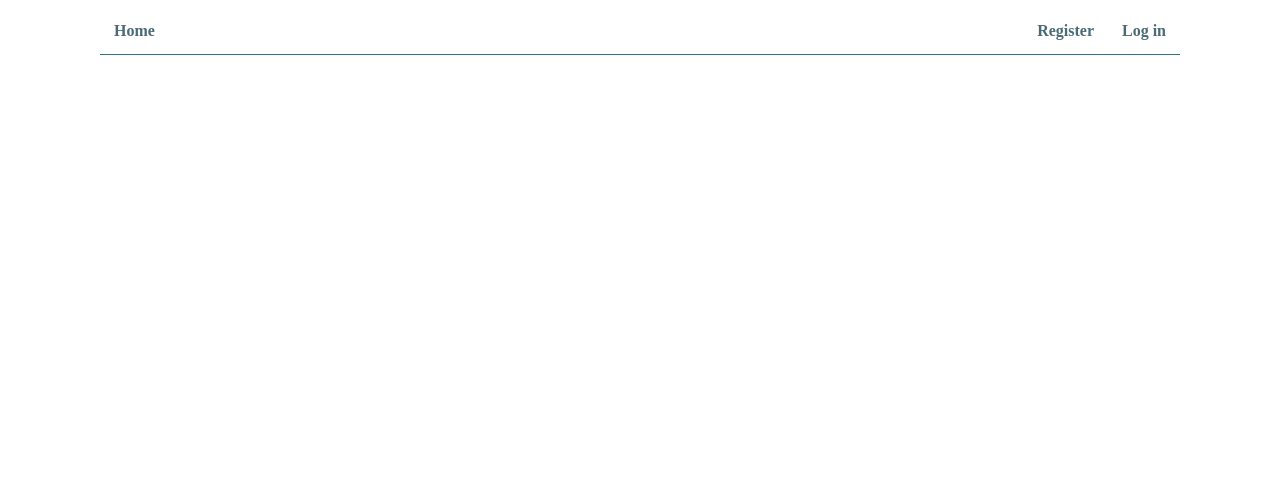
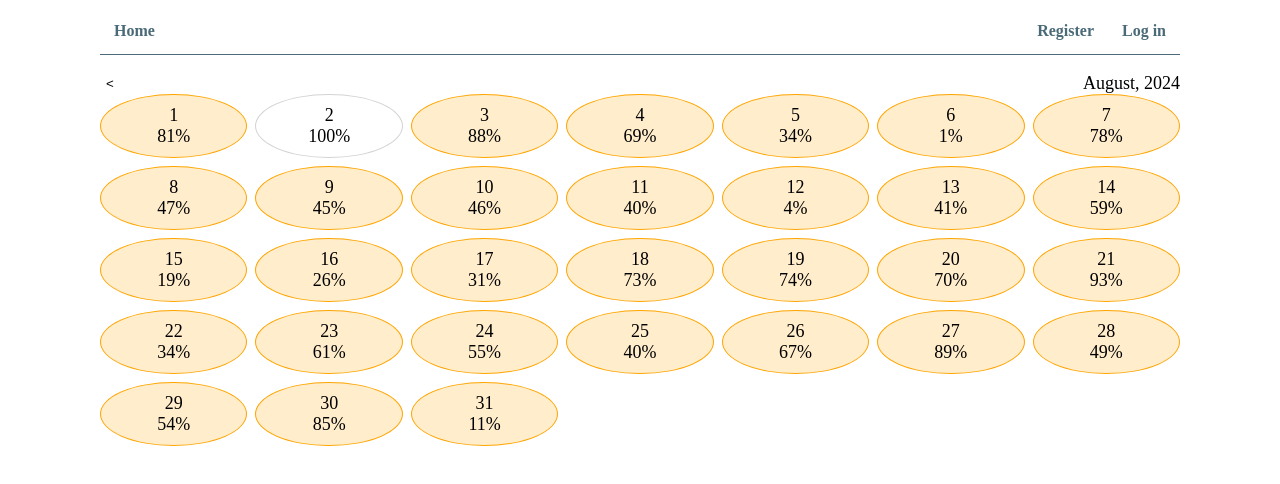
Before and after one commit to RomaBez/goit-react-hw-08, a React (Vite) app: page /calendar in a window 1280 px wide. Before the commit this address had no page. Shown: the top 484 px of the page. Built offline with nearby package versions, Linux system fonts and the light colour scheme.

Commit message:
project draft of calendar

```diff
--- a/src/components/App/App.jsx
+++ b/src/components/App/App.jsx
@@ -1,6 +1,7 @@
 import PrivateRoute from "../PrivateRoute/PrivateRoute";
 import RestrictedRoute from "../RestrictedRoute/RestrictedRoute";
 import Layout from "../Layout/Layout";
+import CalendarPage from "../../pages/CalendarPage/CalendarPage";
 import { selectIsRefreshing } from "../../redux/auth/selectors";
 import { refreshUser } from "../../redux/auth/operations";
 import { useDispatch, useSelector } from "react-redux";
@@ -34,6 +35,7 @@ function App() {
       <Suspense fallback={<div>Loading...</div>}>
         <Routes>
           <Route path="/" element={<HomePage />} />
+          <Route path="/calendar" element={<CalendarPage />} />
           <Route
             path="/contacts"
             element={
--- /dev/null
+++ b/src/components/DaysGeneralStats/DaysGeneralStats.jsx
@@ -0,0 +1,52 @@
+import React from "react";
+import styles from "./DaysGeneralStats.module.css";
+
+const DaysGeneralStats = ({ selectedDay }) => {
+  if (!selectedDay) return null;
+
+  // Приклад денної норми
+  const dailyNorm = 1.8; // літри
+
+  const { date, month, year, progress, portions } = selectedDay;
+
+  // Форматування дати
+  const monthNames = [
+    "January",
+    "February",
+    "March",
+    "April",
+    "May",
+    "June",
+    "July",
+    "August",
+    "September",
+    "October",
+    "November",
+    "December",
+  ];
+
+  const formattedDate = `${date}, ${monthNames[month]}`; // Залишаємо month без змін, якщо ви передаєте правильний місяць
+
+  return (
+    <div className={styles.generalStats}>
+      <h3>{formattedDate}</h3>
+
+      <div className={styles.statsSection}>
+        <span>Daily norma:</span>
+        <span>{`${dailyNorm} л`}</span>
+      </div>
+
+      <div className={styles.statsSection}>
+        <span>Fulfillment of the daily norm:</span>
+        <span>{`${progress}%`}</span>
+      </div>
+
+      <div className={styles.statsSection}>
+        <span>How many servings of water:</span>
+        <span>{portions || 0}</span>
+      </div>
+    </div>
+  );
+};
+
+export default DaysGeneralStats;
--- /dev/null
+++ b/src/components/DaysGeneralStats/DaysGeneralStats.module.css
@@ -0,0 +1,13 @@
+.generalStats {
+  padding: 20px;
+  border: 1px solid #ddd;
+  border-radius: 8px;
+  margin-top: 20px;
+  background-color: #f9f9f9;
+}
+
+.statsSection {
+  display: flex;
+  justify-content: space-between;
+  margin: 10px 0;
+}
--- /dev/null
+++ b/src/components/DaysList/DaysList.jsx
@@ -0,0 +1,23 @@
+import React from "react";
+import styles from "./DaysList.module.css";
+
+const DaysList = ({ days, onSelectDay }) => {
+  return (
+    <div className={styles.daysList}>
+      {days.map((day) => (
+        <div
+          key={day.date}
+          className={`${styles.dayItem} ${
+            day.progress < 100 ? styles.incomplete : ""
+          }`}
+          onClick={() => onSelectDay(day)}
+        >
+          <span>{day.date}</span>
+          <span>{`${day.progress}%`}</span>
+        </div>
+      ))}
+    </div>
+  );
+};
+
+export default DaysList;
--- /dev/null
+++ b/src/components/DaysList/DaysList.module.css
@@ -0,0 +1,21 @@
+.daysList {
+  display: grid;
+  grid-template-columns: repeat(7, 1fr);
+  gap: 8px;
+}
+
+.dayItem {
+  display: flex;
+  flex-direction: column;
+  justify-content: center;
+  align-items: center;
+  border: 1px solid lightgray;
+  border-radius: 50%;
+  padding: 10px;
+  cursor: pointer;
+}
+
+.dayItem.incomplete {
+  border-color: orange;
+  background-color: rgba(255, 165, 0, 0.2);
+}
--- /dev/null
+++ b/src/components/Paginator/Paginator.jsx
@@ -0,0 +1,60 @@
+import { useState } from "react";
+import styles from "./Paginator.module.css";
+
+const Paginator = ({ onMonthChange }) => {
+  const [currentMonth, setCurrentMonth] = useState(new Date().getMonth());
+  const [currentYear, setCurrentYear] = useState(new Date().getFullYear());
+
+  const months = [
+    "January",
+    "February",
+    "March",
+    "April",
+    "May",
+    "June",
+    "July",
+    "August",
+    "September",
+    "October",
+    "November",
+    "December",
+  ];
+
+  const goPrevMonth = () => {
+    if (currentMonth === 0) {
+      setCurrentMonth(11);
+      setCurrentYear((prev) => prev - 1);
+      onMonthChange(11, currentYear - 1);
+    } else {
+      setCurrentMonth((prev) => prev - 1);
+      onMonthChange(currentMonth - 1, currentYear);
+    }
+  };
+
+  const goNextMonth = () => {
+    const today = new Date();
+    if (currentYear === today.getFullYear() && currentMonth >= today.getMonth())
+      return;
+    if (currentMonth === 11) {
+      setCurrentMonth(0);
+      setCurrentYear((prev) => prev + 1);
+      onMonthChange(0, currentYear + 1);
+    } else {
+      setCurrentMonth((prev) => prev + 1);
+      onMonthChange(currentMonth + 1, currentYear);
+    }
+  };
+
+  return (
+    <div className={styles.paginator}>
+      <button onClick={goPrevMonth}>{"<"}</button>
+      <span>{`${months[currentMonth]}, ${currentYear}`}</span>
+      {!(
+        currentYear === new Date().getFullYear() &&
+        currentMonth === new Date().getMonth()
+      ) && <button onClick={goNextMonth}>{">"}</button>}
+    </div>
+  );
+};
+
+export default Paginator;
--- /dev/null
+++ b/src/components/Paginator/Paginator.module.css
@@ -0,0 +1,15 @@
+.paginator {
+  display: flex;
+  justify-content: space-between;
+  align-items: center;
+}
+
+button {
+  background-color: transparent;
+  border: none;
+  cursor: pointer;
+}
+
+span {
+  font-size: 18px;
+}
--- /dev/null
+++ b/src/pages/CalendarPage/CalendarPage.jsx
@@ -0,0 +1,46 @@
+import React, { useState, useEffect } from "react";
+import Paginator from "../../components/Paginator/Paginator";
+import DaysList from "../../components/DaysList/DaysList";
+import DaysGeneralStats from "../../components/DaysGeneralStats/DaysGeneralStats";
+
+const CalendarPage = () => {
+  const [days, setDays] = useState([]);
+  const [selectedDay, setSelectedDay] = useState(null);
+  const [currentMonth, setCurrentMonth] = useState(new Date().getMonth());
+  const [currentYear, setCurrentYear] = useState(new Date().getFullYear());
+
+  useEffect(() => {
+    generateDays(currentYear, currentMonth);
+    console.log(days);
+  }, [currentYear, currentMonth]);
+
+  const generateDays = (year, month) => {
+    const daysInMonth = new Date(year, month + 1, 0).getDate();
+    const daysArray = Array.from({ length: daysInMonth }, (v, i) => ({
+      date: i + 1,
+      month: month, // Додаємо місяць
+      year: year, // Додаємо рік
+      progress: Math.floor(Math.random() * 101),
+    }));
+    setDays(daysArray);
+  };
+
+  const handleMonthChange = (month, year) => {
+    setCurrentMonth(month);
+    setCurrentYear(year);
+  };
+
+  const handleSelectDay = (day) => {
+    setSelectedDay(day);
+  };
+
+  return (
+    <div>
+      <Paginator onMonthChange={handleMonthChange} />
+      <DaysList days={days} onSelectDay={handleSelectDay} />
+      <DaysGeneralStats selectedDay={selectedDay} />
+    </div>
+  );
+};
+
+export default CalendarPage;
```
